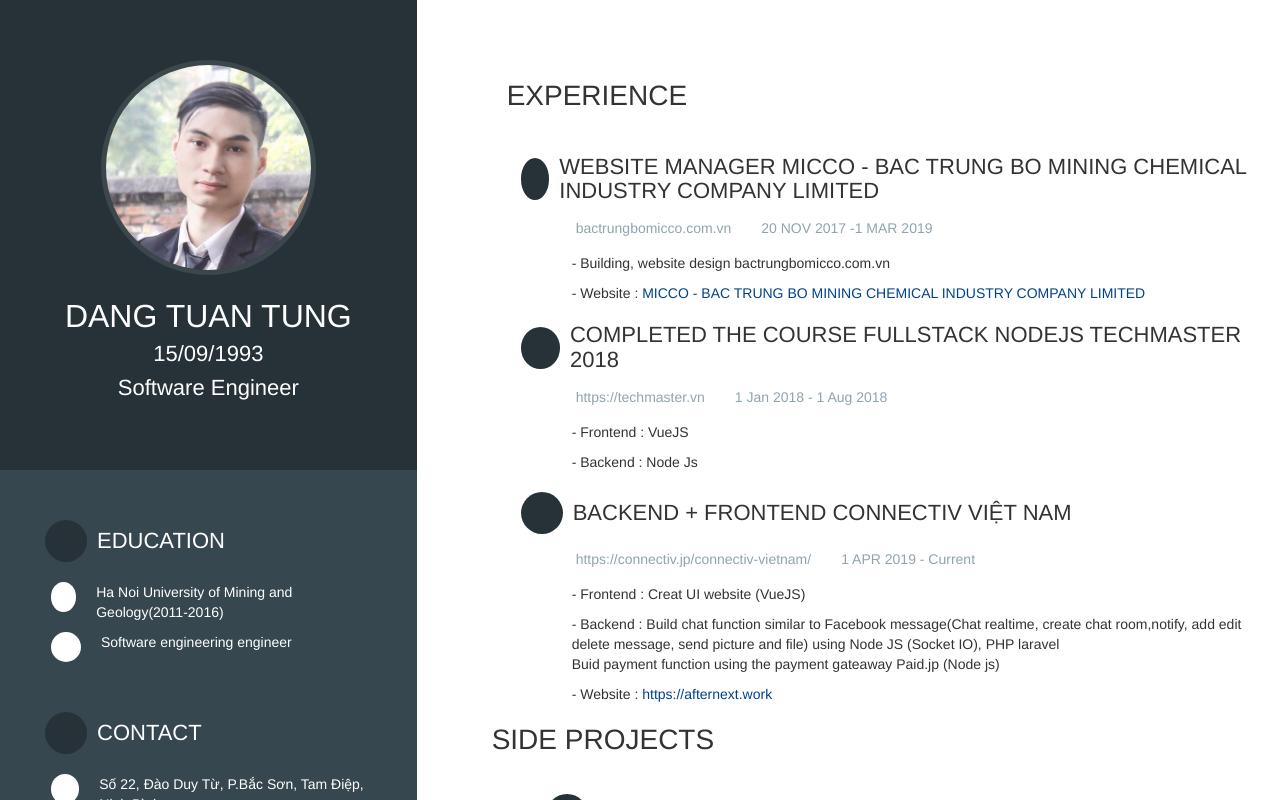
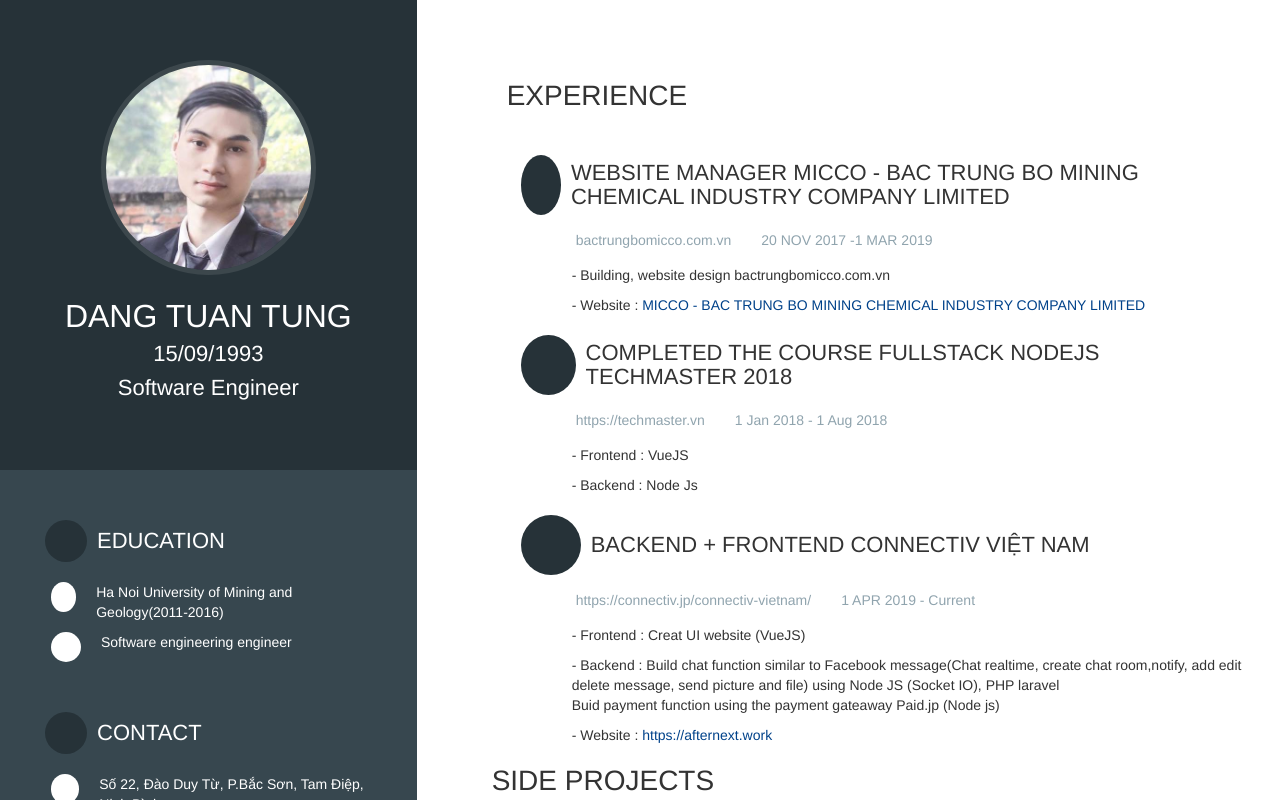
Before and after one commit to dangtuantung1993/TungCV, a Vue app: page / in a window 1280 px wide. Shown: the top 800 px of the page. Built offline with nearby package versions, Linux system fonts and the light colour scheme; some icons are missing.

Commit message:
update new form

```diff
--- a/src/App.vue
+++ b/src/App.vue
@@ -140,7 +140,7 @@
         <div class="section__content">
             <div class="module">
               <h3 class="module__title">
-                <i class="fa fa-globe circle circle--medium"></i>
+                <i class="fa fa-globe circle circle--large"></i>
                 <span>Website Manager MICCO - BAC TRUNG BO MINING CHEMICAL INDUSTRY COMPANY LIMITED</span></h3>
               <div class="module__meta">
                   <span><i class="fa fa-building-o"></i>bactrungbomicco.com.vn</span>
@@ -159,7 +159,7 @@
         <div class="section__content">
             <div class="module">
               <h3 class="module__title">
-                <i class="fa fa-globe circle circle--medium"></i>
+                <i class="fa fa-globe circle circle--large"></i>
                 <span>Completed the course FullStack NodeJS Techmaster 2018</span></h3>
               <div class="module__meta">
                   <span><i class="fa fa-building-o"></i>https://techmaster.vn</span>
@@ -177,7 +177,7 @@
         <div class="section__content">
             <div class="module">
               <h3 class="module__title">
-                <i class="fa fa-globe circle circle--medium"></i>
+                <i class="fa fa-globe circle circle--large"></i>
                 <span>Backend + Frontend Connectiv VIỆT NAM</span></h3>
               <div class="module__meta">
                   <span><i class="fa fa-building-o"></i>https://connectiv.jp/connectiv-vietnam/</span>
```
